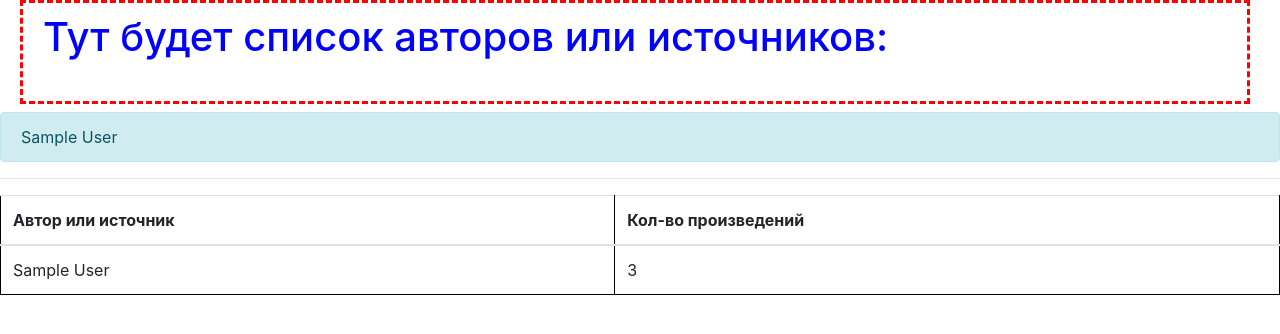
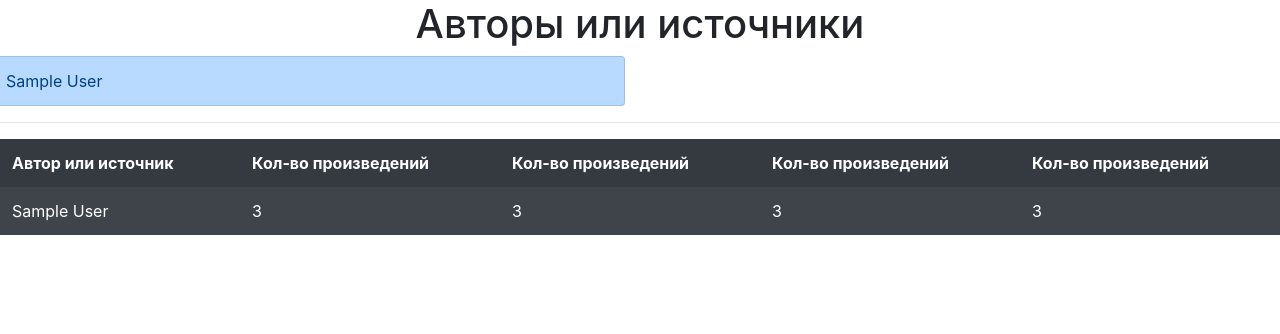
Before and after one commit to Amankaium/library, a Flask app: template templates/authors.html in a window 1280 px wide. Shown: the part 56-390 px from the top of the page. Run offline with Flask 2, Linux system fonts and the light colour scheme; the template is opened without the code that fills it: most values are stand-ins (such as "Sample title", 1, 10 or a date in 2020).

Commit message:
stylizied authors page

```diff
--- a/static/mystyle.css
+++ b/static/mystyle.css
@@ -1,10 +1,10 @@
-h1 {
+/* h1 {
     color: green;
     border: 3px dashed red;
     padding: 10px 50px 40px 20px;
     margin-right: 30px;
     margin-left: 20px;
-}
+} */
 
 a {
     color: rgb(90, 90, 90);
@@ -27,6 +27,6 @@ a {
     margin: 3px;
 }
 
-table, tr, td, th {
+/* table, tr, td, th {
     border: 1px solid black;
-}
+} */
--- a/templates/authors.html
+++ b/templates/authors.html
@@ -29,15 +29,26 @@
     </nav>
 
 
-    <h1 class="sensation">Тут будет список авторов или источников:</h1>
+    <h1 class="text-center">Авторы или источники</h1>
+    <div class="row">
+        <div class="list-group col-lg-6 col-md-8 col-sm-10 col-10">
+
         {% for author in authors %}
-        <div class="alert alert-info">{{ author }}</div>
+            <a href="#" class="list-group-item list-group-item-action list-group-item-primary">
+                {{ author }}
+            </a>
         {% endfor %}
+        </div>
+    </div>
     <hr>
-    <table class="table">
+    <div class="table-responsive">
+        <table class="table table-striped table-borderless table-hover table-dark">
             <thead>
                 <tr>
                     <th>Автор или источник</th>
+                    <th>Кол-во произведений</th>
+                    <th>Кол-во произведений</th>
+                    <th>Кол-во произведений</th>
                     <th>Кол-во произведений</th>
                 </tr>
             </thead>
@@ -46,9 +57,13 @@
                     <tr>
                         <td>{{ author }}</td>
                         <td>3</td>
+                        <td>3</td>
+                        <td>3</td>
+                        <td>3</td>
                     </tr>
                 {% endfor %}
             </tbody>
         </table>
+    </div>
 </body>
 </html>
```
Lines whose indentation alone changed are shown as unchanged.
